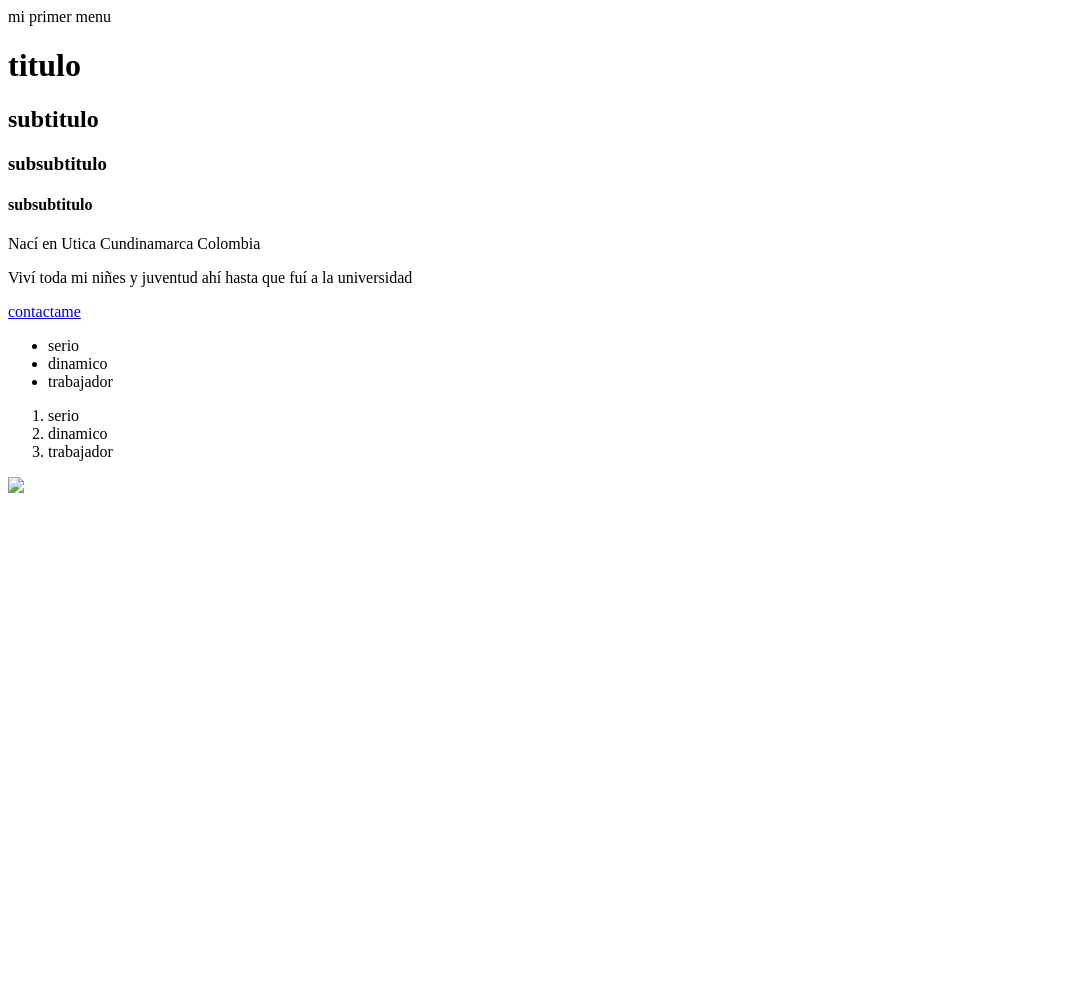
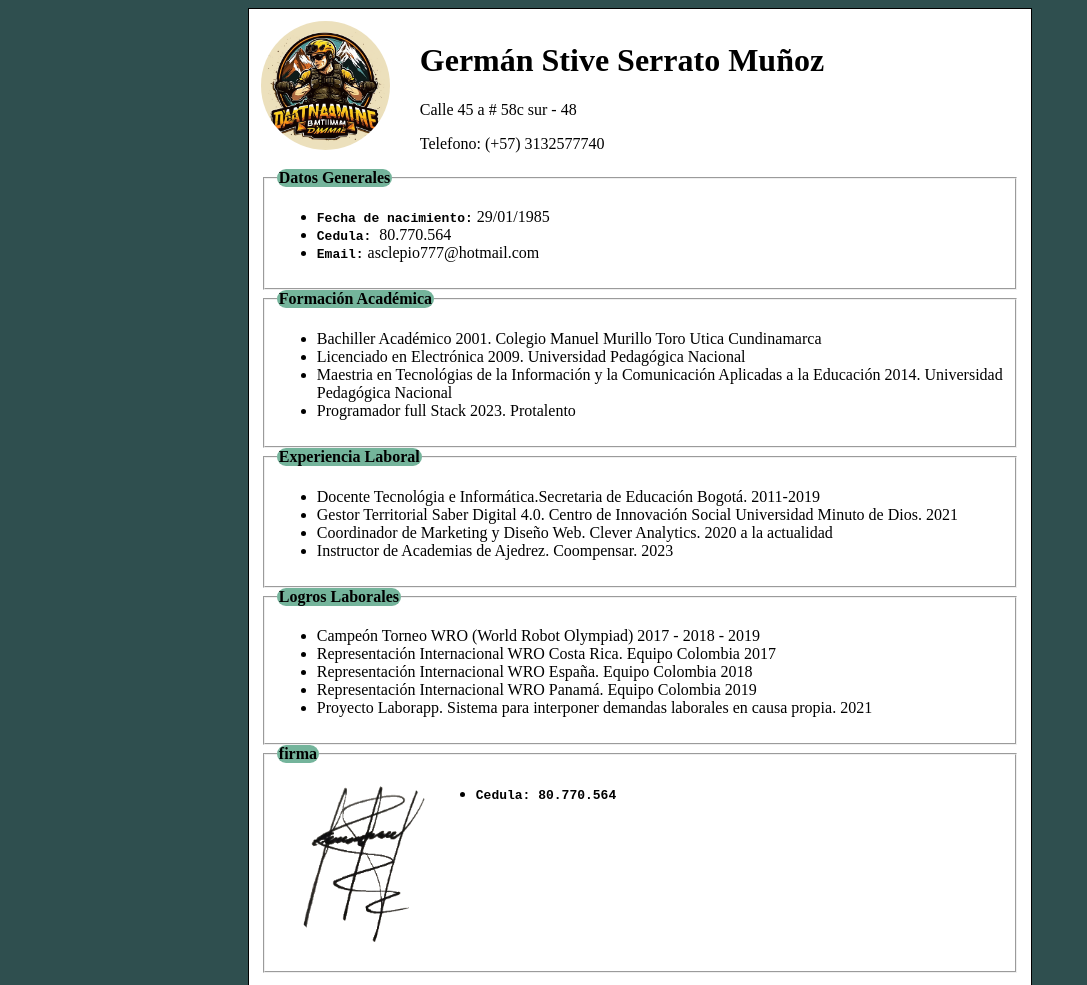
Before and after one commit to germanserrato/tareashtamlycss, a plain HTML site: page cv con html y css/index.html in a window 1280 px wide. Shown: the top 985 px of the page, without its empty margins (0-1087 px from the left). Before the commit the page ends 800 px from the top, so only its background shows below. Drawn offline with Linux system fonts and the light colour scheme.

Commit message:
cvconhtmlycss

```diff
--- a/cv con html y css/index.html
+++ b/cv con html y css/index.html
@@ -4,33 +4,87 @@
                 <meta charset="UTF-8">
                 <meta http-equiv="X-UA-Compatible" content="IE=edge">
                 <meta name="viewport" content="width=device-width, initial-scale=1.0">
-                <title>Mi hoja de vida</title>
+                <title>Mi Primer CV</title>
+                <style>
+                    body{
+                        background-color:darkslategrey;
+                    }
+                    div{
+                        background-color: white;
+                        border: 1px solid black;
+                        padding: 12px;
+                        width: 60%;
+                        margin: 0 auto;
+                    }
+                    fieldset{
+                        margin-bottom: 12 px;
+                    }
+                    legend{
+                        background-color: #74b49b;
+                        padding: 5 px;
+                        border-radius: 20px;
+                        font-weight: bold;
+                    }
+                    img{
+                        border-radius: 50%;
+                        margin-bottom: 12px;
+                        margin-right: 30px;
+                        float: left;
+                    }
+                    samp{
+                        font-weight: bold;
+                    }
+                </style>
             </head>
             <body>
-                <header>
-                    <nav> mi primer menu </nav>
-                </header>
-                <h1>titulo</h1>
-                <h2>subtitulo</h2>
-                <h3>subsubtitulo</h3>
-                <h4>subsubtitulo</h4>
-                <p>Nací en Utica Cundinamarca Colombia</p>
-                <p>Viví toda mi niñes y juventud ahí hasta que fuí a la universidad</p>
-                <a href="https://hotelabacoautica.com/"> contactame </a>
-                <!--esto es un comentario-->
-                <!--lista desordenada-->
-                <ul>
-                    <li>serio</li>
-                    <li>dinamico</li>
-                    <li>trabajador</li>
-                </ul>
-                <!--lista ordenada-->
-                <ol>
-                    <li>serio</li>
-                    <li>dinamico</li>
-                    <li>trabajador</li>
-                </ol>
-                <img src="proyecto 2/dynamyk extrema.png" />
-
+                <div>
+                    <img src="fotocv.png" alt="2x2" width="129" height="129">
+                    <h1> Germán Stive Serrato Muñoz </h1>
+                    <p> Calle 45 a # 58c sur - 48 </p>
+                    <p> Telefono: (+57) 3132577740</p>
+                    <fieldset>
+                        <legend> Datos Generales </legend>
+                        <ul>
+                            <li> <samp>Fecha de nacimiento:</samp>  29/01/1985 </li>
+                            <li> <samp>Cedula: </samp>80.770.564 </li>
+                            <li> <samp>Email:</samp>  asclepio777@hotmail.com</li>
+                        </ul>
+                    </fieldset>
+                    <fieldset>
+                        <legend>Formación Académica</legend>
+                        <ul>
+                            <li>Bachiller Académico 2001. Colegio Manuel Murillo Toro Utica Cundinamarca </li>
+                            <li>Licenciado en Electrónica 2009. Universidad Pedagógica Nacional</li>
+                            <li>Maestria en Tecnológias de la Información y la Comunicación Aplicadas a la Educación 2014. Universidad Pedagógica Nacional</li>
+                            <li>Programador full Stack 2023. Protalento</li>
+                        </ul>
+                    </fieldset>
+                    <fieldset>
+                        <legend>Experiencia Laboral</legend>
+                        <ul>
+                            <li>Docente Tecnológia e Informática.Secretaria de Educación Bogotá. 2011-2019</li>
+                            <li>Gestor Territorial Saber Digital 4.0. Centro de Innovación Social Universidad Minuto de Dios. 2021</li>
+                            <li>Coordinador de Marketing y Diseño Web. Clever Analytics. 2020 a la actualidad</li>
+                            <li>Instructor de Academias de Ajedrez. Coompensar. 2023</li>
+                        </ul>
+                    </fieldset>
+                    <fieldset>
+                        <legend>Logros Laborales</legend>
+                        <ul>
+                            <li>Campeón Torneo WRO (World Robot Olympiad) 2017 - 2018 - 2019 </li>
+                            <li>Representación Internacional WRO Costa Rica. Equipo Colombia 2017</li>
+                            <li>Representación Internacional WRO España. Equipo Colombia 2018</li>
+                            <li>Representación Internacional WRO Panamá. Equipo Colombia 2019</li>
+                            <li>Proyecto Laborapp. Sistema para interponer demandas laborales en causa propia. 2021</li>
+                        </ul>
+                    </fieldset>
+                    <fieldset>
+                        <img src="firma.png" alt="2x2" width="169" height="">
+                        <legend>firma</legend>
+                        <ul>
+                            <li><samp>Cedula: 80.770.564</samp></li>
+                        </ul>
+                    </fieldset>
+                </div>
             </body>
             </html>
```
Also changed, not shown: cv con html y css/firma.png (added), cv con html y css/fotocv.png (renamed from cv con html y css/dynamyk extrema.png).
